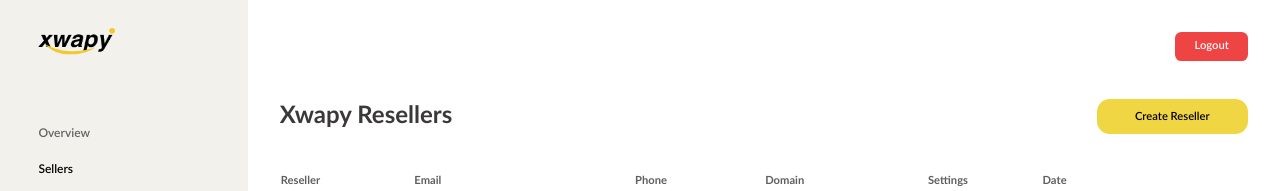
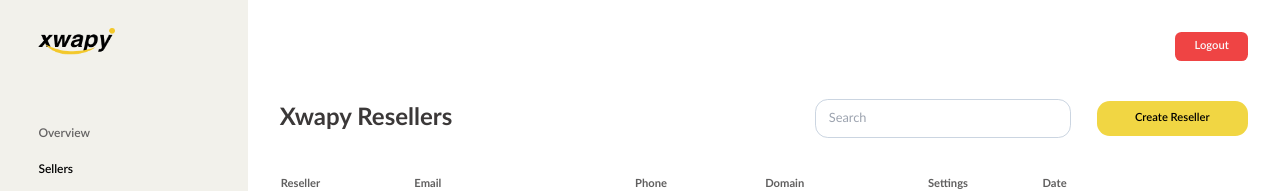
Before and after one commit to Adetayo1999/xwapy-admin, a React (Vite) app: page /app/resellers in a window 1280 px wide. Shown: the top 191 px of the page. Built offline with nearby package versions, Linux system fonts and the light colour scheme.

Commit message:
chore: updated the codebase

```diff
--- a/src/common/components/custom-dropdown/index.tsx
+++ b/src/common/components/custom-dropdown/index.tsx
@@ -19,7 +19,7 @@
 }) => {
   return (
     <Menu>
-      <MenuButton className="bg-[#F1F1F1] rounded-full px-5 py-2 text-xs font-semibold flex gap-x-1 items-center capitalize mb-2">
+      <MenuButton className="bg-[#F1F1F1] rounded-full px-5 py-2 text-xs font-semibold flex gap-x-1 items-center capitalize">
         <span className="text-[#000000]">{title}</span>
         <span>
           <MdKeyboardArrowDown className="text-2xl text-[#3E3E3E]" />
--- a/src/common/components/forms/input/index.tsx
+++ b/src/common/components/forms/input/index.tsx
@@ -37,7 +37,7 @@
 
     return (
       <div>
-        <div className="flex flex-col gap-y-2 mb-1">
+        <div className={`flex flex-col gap-y-2 ${showError ? "mb-1" : ""} `}>
           {renderInputLabel(required, label, labelClassName)}
           <div className="relative">
             <input
--- a/src/modules/dashboard/pages/reseller-transactions/index.tsx
+++ b/src/modules/dashboard/pages/reseller-transactions/index.tsx
@@ -3,6 +3,7 @@
 import { useParams } from "react-router-dom";
 import { TransactionGroupTable } from "../../components/tables/transaction-group-table";
 import { CustomDropDown } from "@/common/components/custom-dropdown";
+import CustomInput from "@/common/components/forms/input";
 
 export default function ResellerTransactions() {
   const { id } = useParams();
@@ -50,6 +51,11 @@
             title="Sort"
             options={[{ title: "Completed" }, { title: "Pending" }]}
           />
+          <CustomInput
+            showError={false}
+            placeholder="Search"
+            className="min-w-[20rem] "
+          />
         </div>
       </div>
       <TransactionGroupTable />
--- a/src/modules/dashboard/pages/resellers/index.tsx
+++ b/src/modules/dashboard/pages/resellers/index.tsx
@@ -2,6 +2,7 @@
 import { ResellerTable } from "../../components/tables/reseller-table";
 import { useModalNavigate } from "@/common/hooks/useModalNavigate";
 import { paths } from "@/common/routes";
+import CustomInput from "@/common/components/forms/input";
 
 export default function Resellers() {
   const navigate = useModalNavigate();
@@ -11,6 +12,12 @@
         <h1 className="text-secondary text-3xl font-bold capitalize">
           Xwapy resellers
         </h1>
+        <div className="items-center gap-x-8 flex">
+          <CustomInput
+            showError={false}
+            placeholder="Search"
+            className="min-w-[20rem]"
+          />
           <CustomButton
             className="bg-primary text-[#000000] px-10 w-fit text-sm py-2 !rounded-2xl"
             onClick={() => navigate(paths.dashboard.modals.create_reseller)}
@@ -18,6 +25,7 @@
             Create Reseller
           </CustomButton>
         </div>
+      </div>
       <ResellerTable />
     </div>
   );
--- a/src/modules/dashboard/pages/transactions/index.tsx
+++ b/src/modules/dashboard/pages/transactions/index.tsx
@@ -1,5 +1,6 @@
 import { CustomDropDown } from "@/common/components/custom-dropdown";
 import { TransactionGroupTable } from "../../components/tables/transaction-group-table";
+import CustomInput from "@/common/components/forms/input";
 
 export default function Transactions() {
   return (
@@ -18,7 +19,12 @@
             ]}
           />
         </div>
-        <div className="">
+        <div className="items-center gap-x-8 flex">
+          <CustomInput
+            showError={false}
+            placeholder="Search"
+            className="min-w-[20rem]"
+          />
           <CustomDropDown
             title="Sort"
             options={[{ title: "Completed" }, { title: "Pending" }]}
--- a/src/modules/dashboard/pages/users/index.tsx
+++ b/src/modules/dashboard/pages/users/index.tsx
@@ -1,5 +1,6 @@
 import { CustomDropDown } from "@/common/components/custom-dropdown";
 import { UsersTable } from "../../components/tables/users-table";
+import CustomInput from "@/common/components/forms/input";
 
 export default function Users() {
   return (
@@ -14,6 +15,11 @@
             { title: "Kenya" },
           ]}
         />
+        <CustomInput
+          showError={false}
+          placeholder="Search"
+          className="min-w-[20rem]"
+        />
       </div>
       <UsersTable />
     </div>
```
Lines whose indentation alone changed are shown as unchanged.
